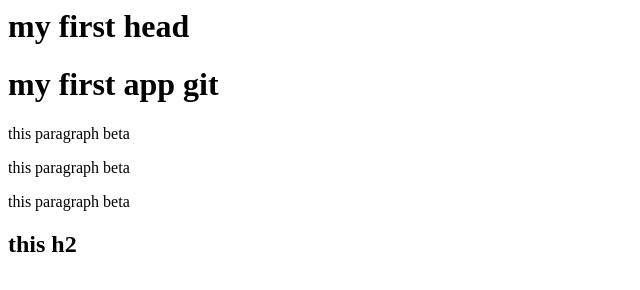
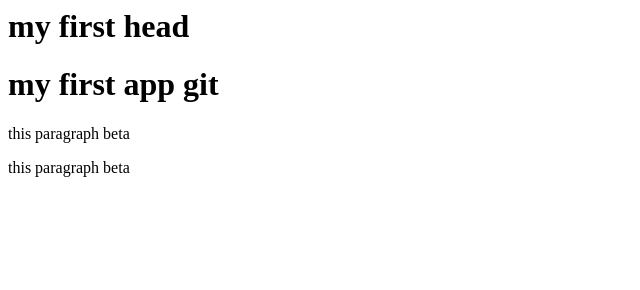
Before and after one commit to redalayadi/git-tutorial, a plain HTML site: page index.html in a window 1280 px wide. Shown: the whole page, without its empty margins (0-640 px from the left). Drawn offline with Linux system fonts and the light colour scheme.

Commit message:
updated index

```diff
--- a/index.html
+++ b/index.html
@@ -10,8 +10,7 @@
 
 <p>this paragraph beta </p>
 <p>this paragraph beta </p>
-<p>this paragraph beta</p>
-<h2>this h2</h2>
+
 </body>
 
 </html>
```
